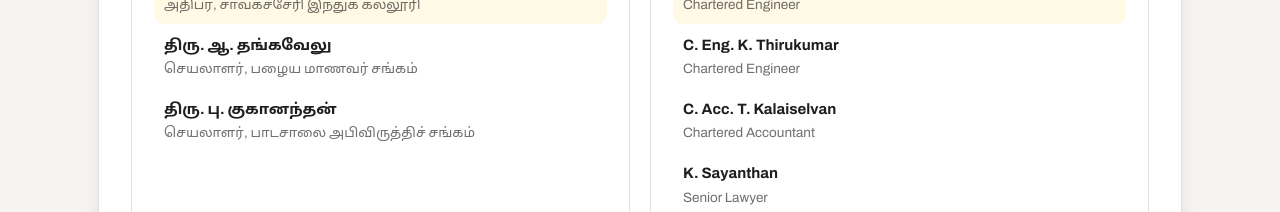
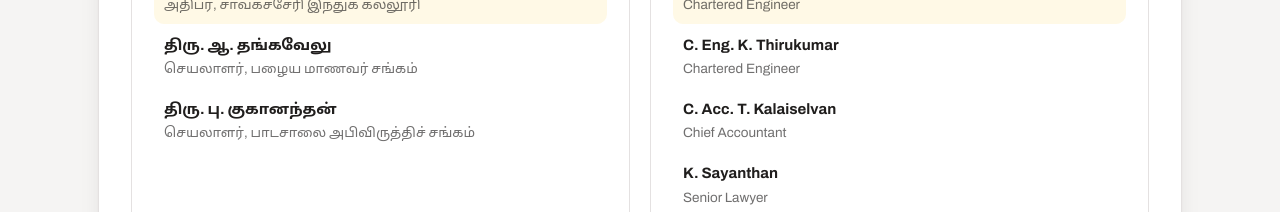
Before and after one commit to CHC-OSA/OSA-CHC, a React (Vite) app: page /building in a window 1280 px wide. Shown: the part 3280-3492 px from the top of the page. Built offline with nearby package versions, Linux system fonts and the light colour scheme; no server answers.

Commit message:
Chartered accountant changes

```diff
--- a/src/data/building.js
+++ b/src/data/building.js
@@ -51,7 +51,7 @@ export const COMMITTEES = [
     members: [
       { name: "C. Eng. T. Jegananthan", role: "தலைவர்", note: "Chartered Engineer" },
       { name: "C. Eng. K. Thirukumar", role: "உறுப்பினர்", note: "Chartered Engineer" },
-      { name: "C. Acc. T. Kalaiselvan", role: "உறுப்பினர்", note: "Chartered Accountant" },
+      { name: "C. Acc. T. Kalaiselvan", role: "உறுப்பினர்", note: "Chief Accountant" },
       { name: "K. Sayanthan", role: "உறுப்பினர்", note: "Senior Lawyer" },
       { name: "C. Eng. S. Kanarajan", role: "உறுப்பினர்", note: "Chartered Engineer" },
       { name: "C. Eng. T. Kobiram", role: "உறுப்பினர்", note: "Chartered Engineer" },
```
